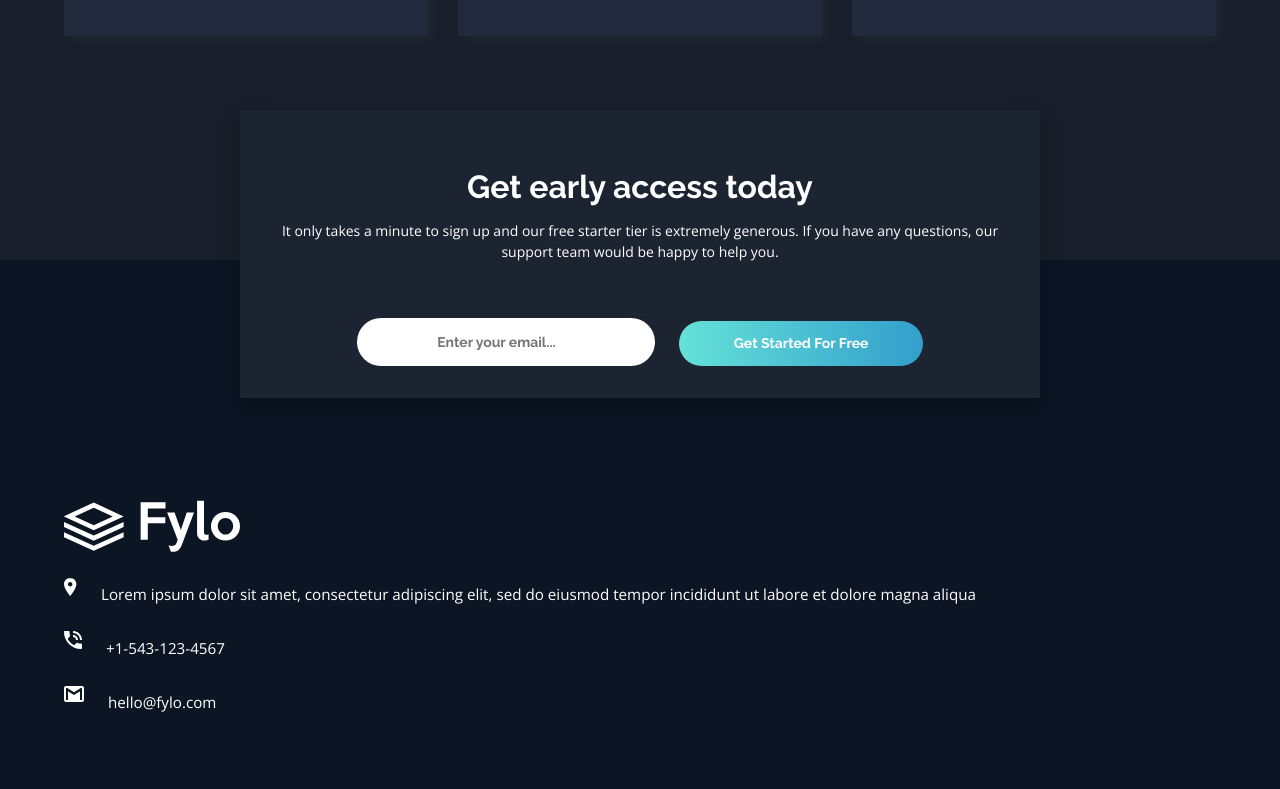
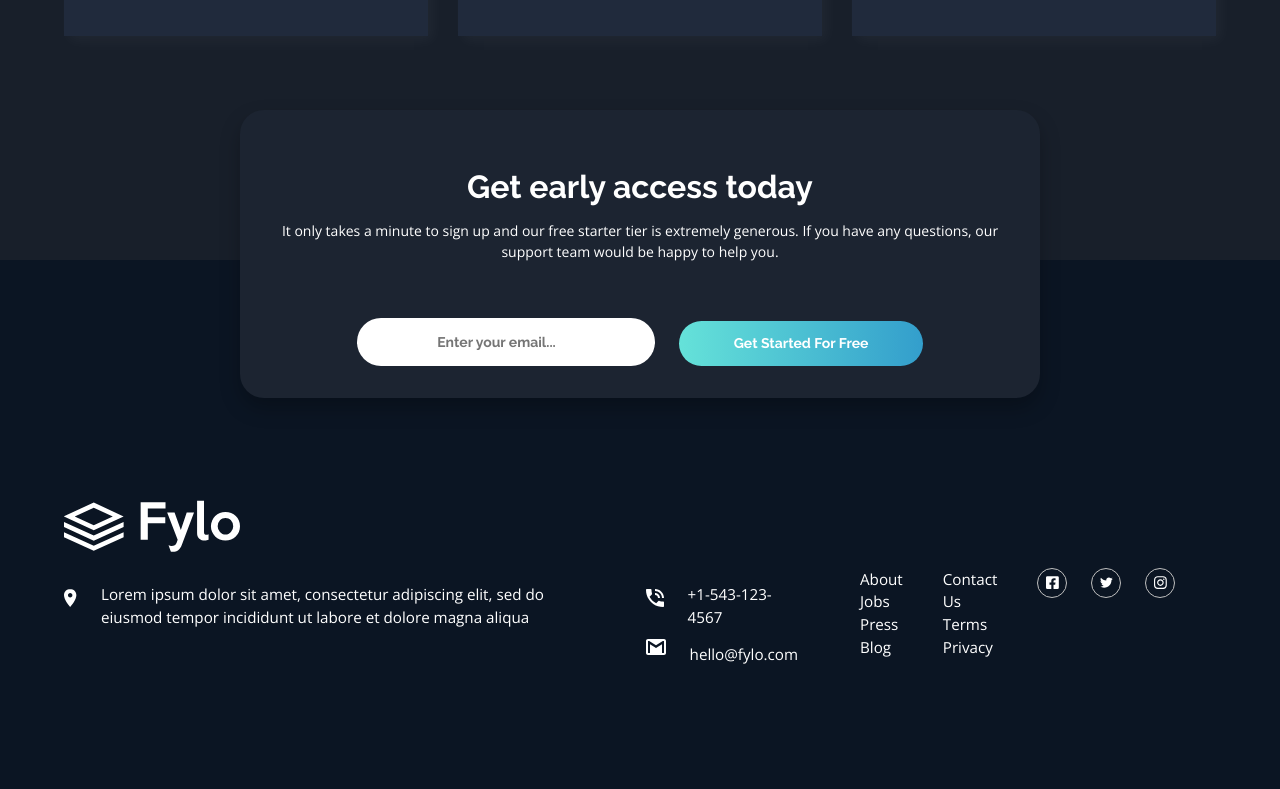
Before and after one commit to cgojk/fylodark, a React (Vite) app: page / in a window 1280 px wide. Shown: the part 2451-3240 px from the top of the page. Built offline with nearby package versions, Linux system fonts and the light colour scheme.

Commit message:
fixing diverse problems with footer

```diff
--- a/src/components/Footer.jsx
+++ b/src/components/Footer.jsx
@@ -24,24 +24,32 @@ export default function Footer() {
                                 </Link>
                             </div>
 
-
+    <div className="wrapper__content_links">
+                    <div className="footer__content__wrapper">
+                                <div className="location__wrapper">
                                         <div className="location__image">
                                             <img src={iconLocation} alt="location icon" className="location__icon" />
                                             <p className="footer__location-text">Lorem ipsum dolor sit amet, consectetur adipiscing elit, sed do eiusmod tempor incididunt ut labore et dolore magna aliqua</p>
                                         </div>
+                                </div>
+
+                                <div className="info__content__wrapper">
                                     <div className="tel__text">
                                             <img src={iconPhone} alt="phone icon" className="tel__icon" />
                                             <p className="footer__location-telephone">+1-543-123-4567</p>
                                     </div>
+
                                     <div className="email__text">
                                             <img src={iconEmail} alt="email icon" className="email__icon" />
                                         <p className="footer__location-email">hello@fylo.com</p>
                                     </div>
                                 </div>
+                    </div>
 
+          <div className="footer__content__wrapper">
                 <nav className="footer__nav">
                     <ul className="nav-footer-list">
-            <div>
+                        <div className="footer-group_1">
                            <li><Link to="/about" className="nav-footer-item">About</Link></li>
                            <li><Link to="/jobs" className="nav-footer-item">Jobs</Link></li>
                            <li><Link to="/press" className="nav-footer-item">Press</Link></li>
@@ -54,11 +62,6 @@ export default function Footer() {
                         </div>
                     </ul>
                 </nav>
-
-
-
-
-
 
                 <div className="footer_socials">
                         <a href="https://www.facebook.com/fylo" target="_blank" rel="noopener noreferrer">
@@ -74,6 +77,10 @@ export default function Footer() {
                         </a>
                 </div>
             </div>
+        </div>
+    </div>
+   </div>
+
  </section>
 
   );
--- a/src/components/Main.jsx
+++ b/src/components/Main.jsx
@@ -18,19 +18,10 @@ export default function Main(){
        <Services/>
        <Information/>
        <SectionTestimonials/>
+       <div className="bottom__wrapper">
          <Form/>
          <Footer/>
-
-
-
-
-
-
-
-
-
-
-
+       </div>
       </main>
   );
 }
--- a/src/styles/_base.scss
+++ b/src/styles/_base.scss
@@ -16,7 +16,6 @@ html {
 
 
 
-
 // /* Box sizing rules */
 
 
@@ -25,6 +24,7 @@ html {
 @media (prefers-reduced-motion: no-preference) {
   html {
     scroll-behavior: smooth;
+    scroll-padding-top:80px;
   }
 }
 
@@ -138,11 +138,7 @@ ul {
     max-width:1200px;
 
 }
-.full-width{
-    max-width:100vw;
-    width:100vw;
-    margin:calc(-50vw + 50%);
-}
+
 // typocagry
 
 /* Typography */
--- a/src/styles/_footer.scss
+++ b/src/styles/_footer.scss
@@ -2,7 +2,9 @@
     background-color:var(--navy-950);
     padding:var(--spacing-1400) 0 0 0;
     color:var(--neutral-0);
-    position:relative;
+     position:relative;
+        z-index:1;
+        // I jsut add this
     display:grid;
     grid-template-columns:1fr;
     gap:var(--spacing-700);
@@ -13,9 +15,6 @@
     margin:0 auto;
     max-width:1200px;
     padding:var(--spacing-1500) 0;
-    // display:flex;
-    // flex-direction:column;
-    // align-items:center;
     gap:var(--spacing-700);
     color:var(--neutral-0);
     display:grid;
@@ -23,7 +22,8 @@
 }
 .footer__content{
     display:flex;
-     flex-direction:column;
+    flex-direction:column;
+
 
      gap:var(--spacing-200);
 }
@@ -35,16 +35,15 @@
     display:flex;
     align-items:center;
     gap:var(--spacing-300);
-    // text-align: center;
+
 }
 .footer__nav ul{
-    // display:flex;
+
     gap:var(--spacing-500);
     padding-left:0;
     list-style:none;
     margin-top:2em;
-    // flex-wrap:wrap;
-    // justify-content:center;
+
 }
 .footer__nav ul li a{
     text-decoration:none;
--- a/src/styles/_form.scss
+++ b/src/styles/_form.scss
@@ -4,15 +4,20 @@
     margin-top:var(--spacing-1000);
     box-shadow: 0px 10px 20px rgba(0, 0, 0, 0.25);
     max-width:800px;
-    margin:-150px auto 0 auto;
+    // margin:-150px auto 0 auto;
+    margin: -150px auto 4rem auto;
+     position:absolute;
 
-     position:absolute;
+    z-index:10;
+    border-radius:var(--radius-24);
     left:50%;
     transform:translateX(-50%);
-    z-index:1;
+
 
 }
-
+.bottom__wrapper{
+    position:relative;
+}
 
 
 .form__details{
--- a/src/styles/_queries.scss
+++ b/src/styles/_queries.scss
@@ -8,7 +8,6 @@
 .menu-btn {
     display: none;
   }
-
 
     .nav__list {
         display:flex;
@@ -54,6 +53,55 @@
 
 
   }
+  .location__image{
+    max-width:550px;
+  }
+  .wrapper__content_links{
+    display:flex;
+    flex-direction:column;
+
+    gap:var(--spacing-700);
+
+  }
+  .footer__content__wrapper{
+    display:flex;
+    flex-direction:row;
+    justify-content:space-between;
+
+
+
+
+  }
+  .info__content__wrapper{
+    display:flex;
+    flex-direction:column;
+    margin-left:auto;
+
+
+  }
+  .footer__nav{
+    display:flex;
+    flex-direction:row;
+    gap:var(--spacing-500);
+  }
+  .footer_socials{
+    justify-content:flex-start;
+  }
+
+.nav-footer-list{
+    display:grid;
+  grid-template-columns: minmax(350px, 500px)
+                         minmax(450px,1fr);
+    gap:var(--spacing-500);
+
+}
+.nav-footer-list .footer-group{
+    margin-top:0;
+}
+
+
+
+
 
 
 }
@@ -86,7 +134,43 @@
     align-items:flex-end;
   }
   .wrapper__content{
+    display:flex;
     flex-direction:row;
     justify-content:space-between;
   }
+
+  .footer__nav .nav-footer-list{
+    display:flex;
+    flex-direction:row;
+
+  }
+  .footer__content__wrapper{
+    display:flex;
+    flex-direction:row;
+    gap:var(--spacing-700);
+  }
+.footer__content__wrapper{
+    display:flex;
+    flex-direction:row;
+    gap:var(--spacing-500);
 }
+
+.wrapper__content_links{
+    display:grid;
+    grid-template-columns: minmax(250px, auto)
+                           minmax(150px, 1fr)
+                            minmax(150px, 1fr);
+    gap:var(--spacing-700);
+
+}
+.footer__nav .nav-footer-list{
+    margin-top:0;
+}
+.footer__nav .footer-group{
+    margin-top:0;
+}
+.footer_socials{
+    align-self:start;
+}
+
+}
```
Lines whose indentation alone changed are shown as unchanged.
